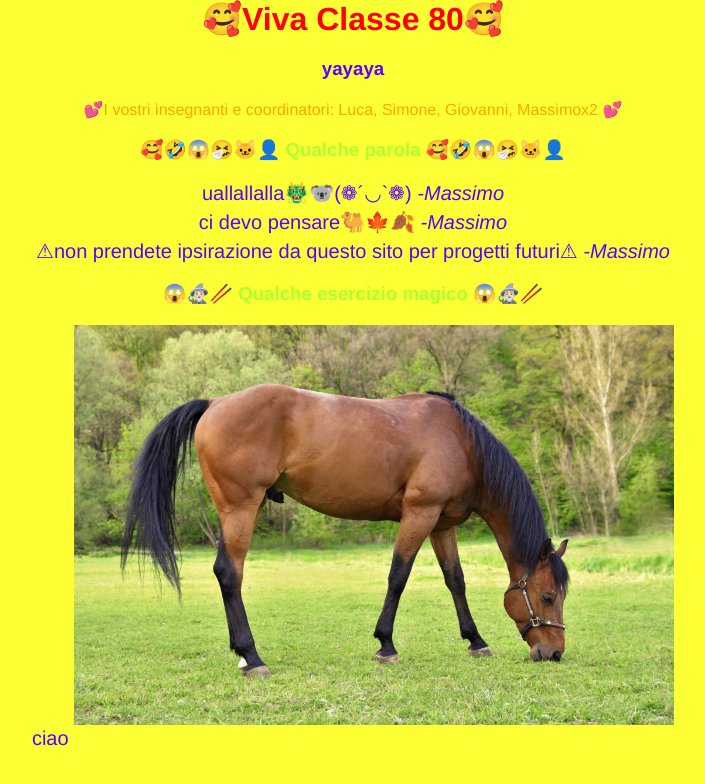
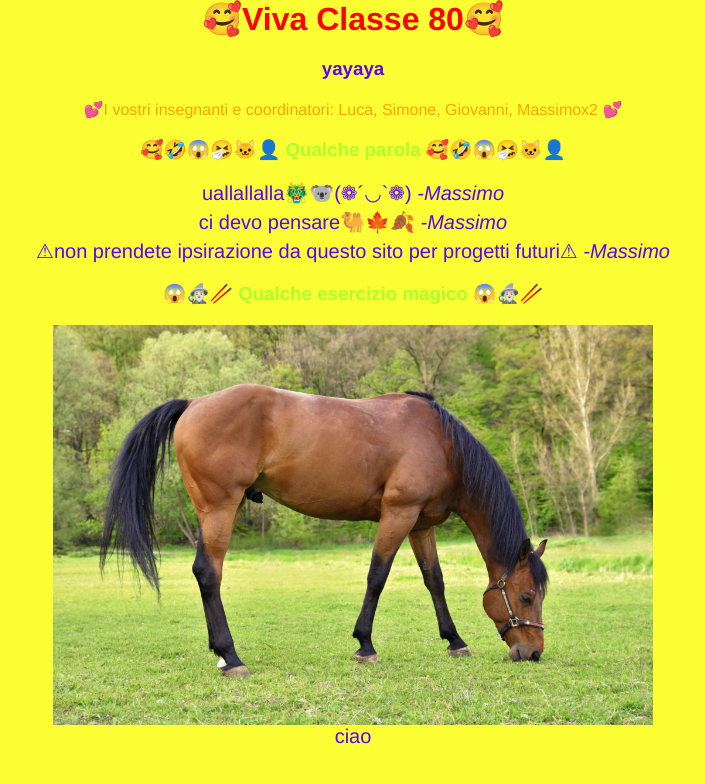
Before and after one commit to macs-massimopiazza/i-classe-80, a Vue app: page / in a window 1280 px wide. Shown: the top 784 px of the page, without its empty margins (287-992 px from the left). Built offline with nearby package versions, Linux system fonts and the light colour scheme.

Commit message:
fixed deploy

```diff
--- a/src/App.vue
+++ b/src/App.vue
@@ -9,7 +9,7 @@
 
   <h3 style="color: greenyellow;">😱🧙🏻‍♂️🥢 Qualche esercizio magico 😱🧙🏻‍♂️🥢</h3>
   <ul>
-    <li v-for="(esercizo, index) in esercizi" :key="index">{{ esercizo.link}}  <img :src="getImage(esercizo.imagePath)" alt=""></li>
+    <li class="proj" v-for="(esercizio, index) in esercizi" :key="index"><img :src="esercizio.imagePath" alt=""><span>{{ esercizio.link }}</span>  </li>
   </ul>
 </template>
 
@@ -24,13 +24,8 @@ export default {
         { testo: "⚠non prendete ipsirazione da questo sito per progetti futuri⚠", nome: "Massimo" },
       ],
       esercizi: [
-        { link: "ciao", imagePath: "cavallo.jpg"}
+        { link: "ciao", imagePath: "./images/cavallo.jpg"}
       ]
-    }
-  },
-  methods: {
-    getImage(imagePath) {
-      return new URL('/src/assets/' + imagePath, import.meta.url);
     }
   }
 }
@@ -59,7 +54,13 @@ export default {
     font-size: 20px;
     margin-bottom: 5px
   }
-  h1, h3, img, p, ul {
+  h1, h3, p, ul {
     margin-bottom: 20px;
   }
+
+  .proj {
+    display: flex;
+    flex-direction: column;
+    align-items: center;
+  }
 </style>
```
Also changed, not shown: public/images/cavallo.jpg (renamed from src/assets/cavallo.jpg).
